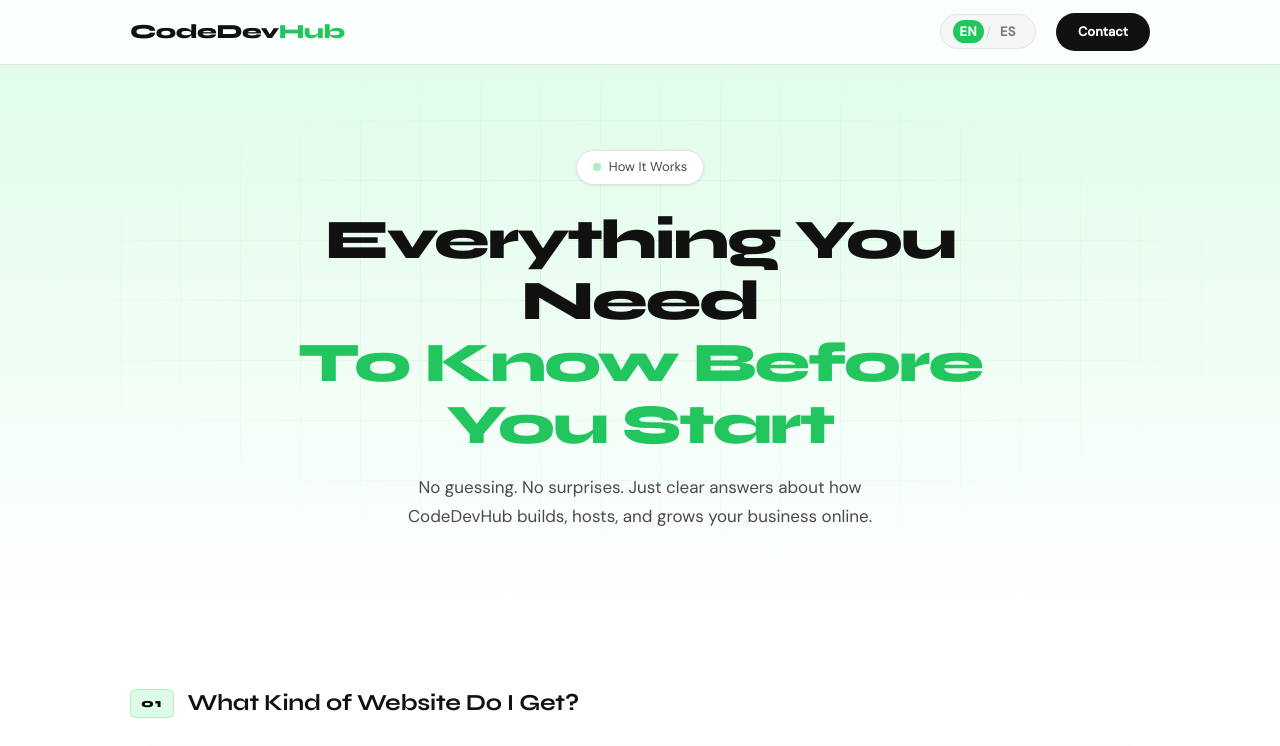
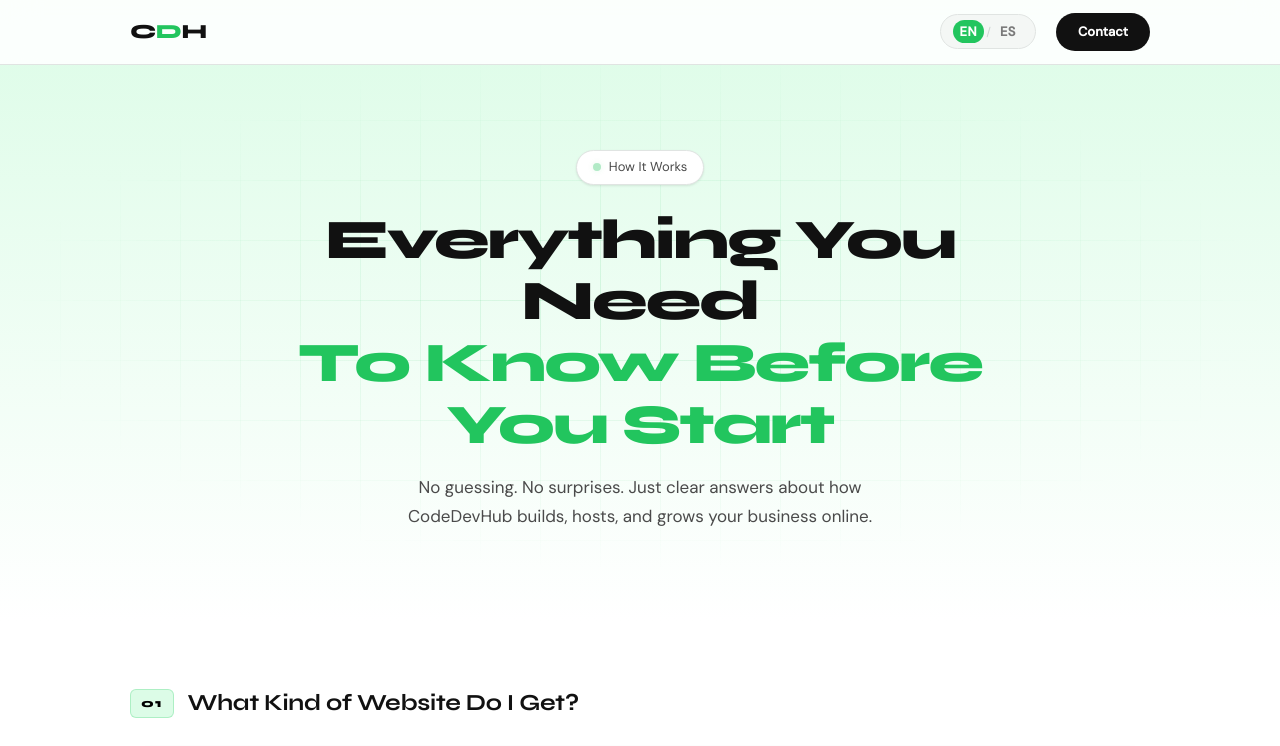
Before and after one commit to codedevhub-git/faq, a plain HTML site: page index.html in a window 1280 px wide. Shown: the top 746 px of the page. Drawn offline with Linux system fonts and the light colour scheme.

Commit message:
Update index.html

```diff
--- a/index.html
+++ b/index.html
@@ -16,7 +16,7 @@
   <!-- NAVBAR -->
   <nav class="navbar">
     <div class="nav-inner">
-      <a href="#" class="nav-logo">CodeDev<span>Hub</span></a>
+      <a href="#" class="nav-logo">C<span>D</span>H</a>
       <div class="nav-actions">
         <button class="lang-toggle" id="langToggle">
           <span class="lang-option active" data-lang="en">EN</span>
@@ -814,4 +814,5 @@
 
   <script src="script.js"></script>
 </body>
+
 </html>
```
